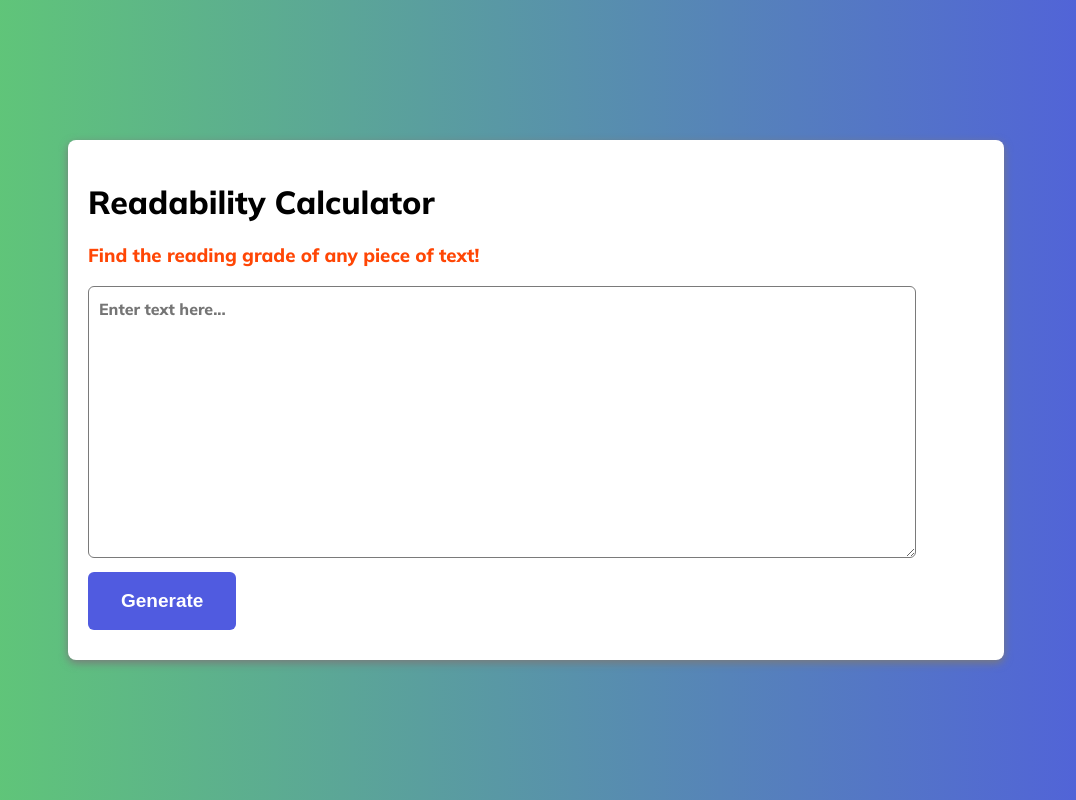
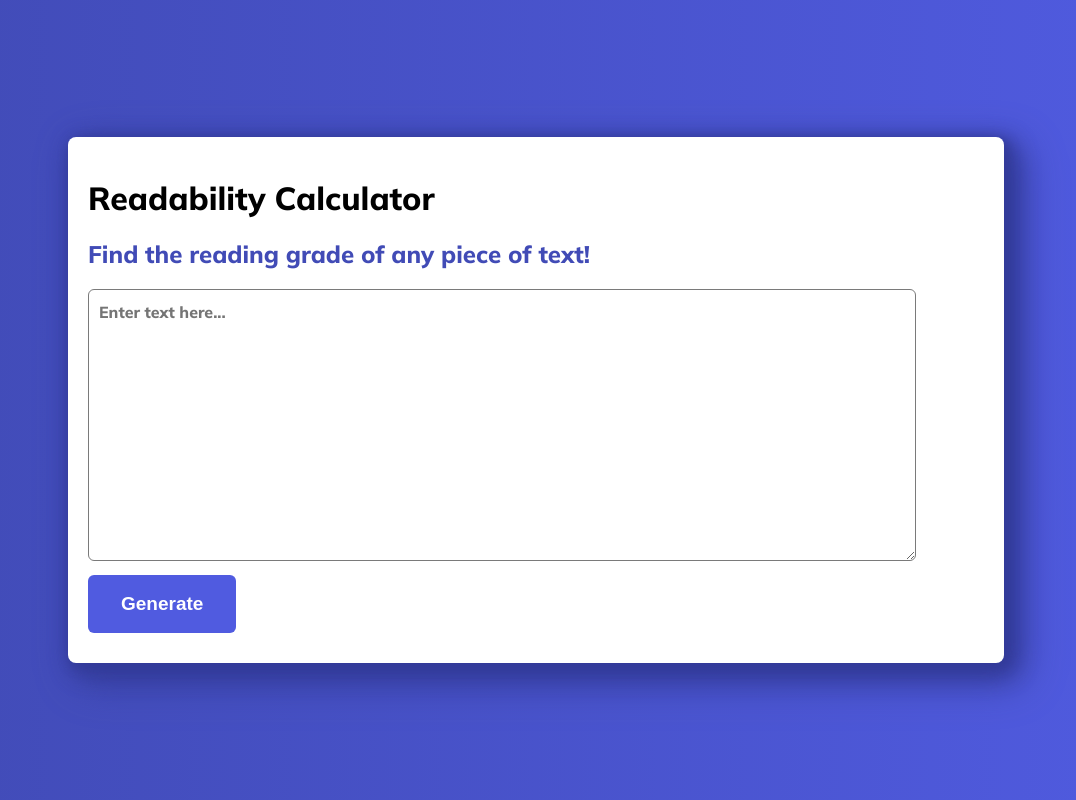
Before and after one commit to echarlotte612/React-Readability-Calculator, a React (Create React App) app: page / in a window 1280 px wide. Shown: the whole page, without its empty margins (104-1180 px from the left). Built offline with nearby package versions, Linux system fonts and the light colour scheme.

Commit message:
css altered for background

```diff
--- a/src/components/Title.js
+++ b/src/components/Title.js
@@ -4,7 +4,7 @@ export default function Title() {
     return (
         <div className="title">
             <h1>Readability Calculator</h1>
-            <h3 className="secondary">Find the reading grade of any piece of text!</h3>
+            <h2 className="secondary">Find the reading grade of any piece of text!</h2>
         </div>
     )
 }
--- a/src/index.css
+++ b/src/index.css
@@ -2,7 +2,7 @@
 /* Variables */
 :root {
   --title-text: #222222;
-  --primary-text: #ff4605;
+  --primary-text: #414bb6;
   --text: #7A7A7A;
   --button-primary: #505BE0;
   --button-secondary: #61CE70;
@@ -18,7 +18,7 @@ body {
   align-items: center;
   justify-content: center;
   background: var(--off-white);
-  background: linear-gradient(to right, #61CE70, #505BE0);
+  background: linear-gradient(to right, #414bb6, #505BE0);
 }
 
 .app {
@@ -28,7 +28,11 @@ body {
   color: var(-text);
   padding: 20px;
   border-radius: 8px;
-  box-shadow: var(--text) 0px 3px 8px;
+  filter:
+    drop-shadow(hsl(235, 50%, 40%) 3px 3px 6px)
+    drop-shadow(hsl(235, 50%, 40%) 5px 5px 10px)
+    drop-shadow(hsl(235, 50%, 40%) 8px 8px 16px)
+  ;
 }
 /* TITLE */
 .secondary {
```
